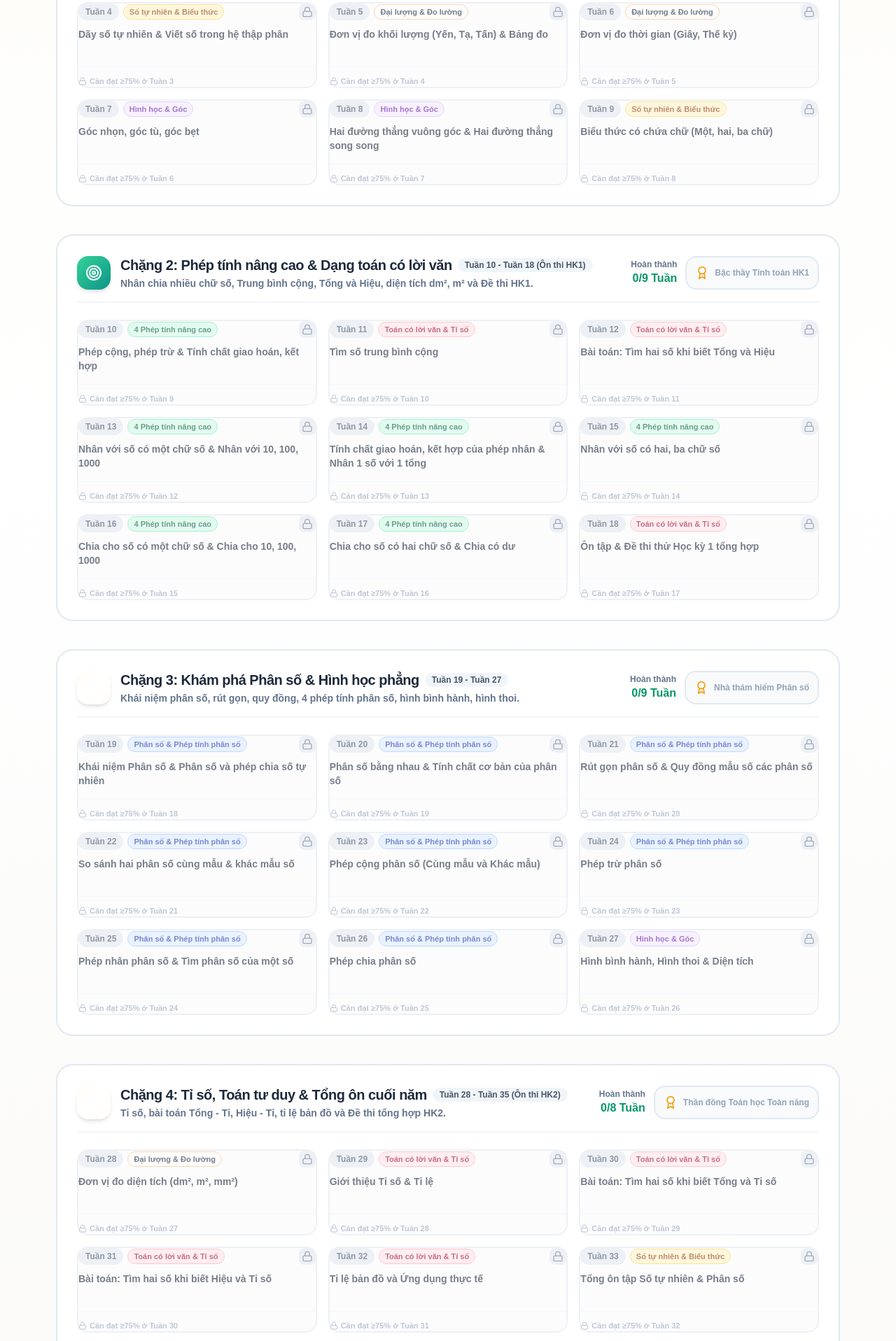
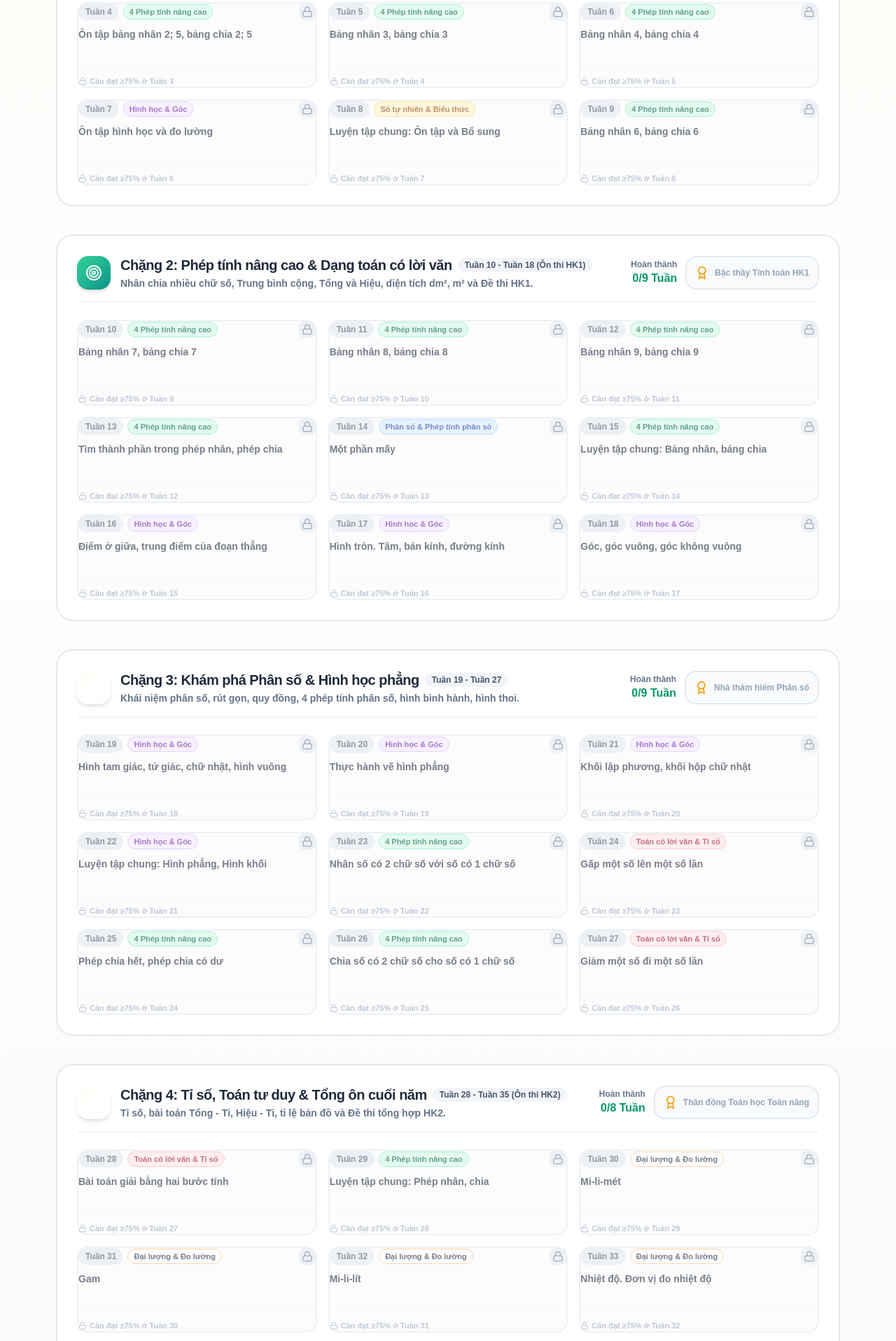
Before and after one commit to ThaiAnhTuan15/toan3-kntt, a Next.js app in the folder apps/web/: page /student in a window 1280 px wide. Shown: the part 880-2797 px from the top of the page at 70% size. Built offline with nearby package versions, Linux system fonts and the light colour scheme; no server answers.

Commit message:
Update Math 3 metadata from textbook

```diff
--- a/apps/web/src/components/RoadmapView.jsx
+++ b/apps/web/src/components/RoadmapView.jsx
@@ -94,7 +94,7 @@ export const RoadmapView = ({ onStartQuiz }) => {
     if (isGrade7) {
       return isMath ? 'Chinh Phục Toán Lớp 7 (GDPT 2018) 🚀' : 'Hành Trình Khám Phá Ngữ Văn Lớp 7 📖';
     }
-    return isMath ? 'Chinh Phục Thế Giới Toán Lớp 4 🌟' : 'Hành Trình Khám Phá Tiếng Việt 4 📖';
+    return isMath ? 'Chinh Phục Thế Giới Toán Lớp 3 🌟' : 'Hành Trình Khám Phá Tiếng Việt 3 📖';
   };
 
   const getBannerDesc = () => {
--- a/apps/web/src/data/questionBank.js
+++ b/apps/web/src/data/questionBank.js
@@ -63,41 +63,41 @@ export const TOPIC_CATEGORIES = [
 ];
 
 export const WEEKS_METADATA = {
-  1: { title: "Ôn tập các số đến 100 000 & Hàng, Lớp", stage: 1, category: "natural_num" },
-  2: { title: "Số có nhiều chữ số (Triệu và Lớp triệu)", stage: 1, category: "natural_num" },
-  3: { title: "So sánh số có nhiều chữ số & Làm tròn số", stage: 1, category: "natural_num" },
-  4: { title: "Dãy số tự nhiên & Viết số trong hệ thập phân", stage: 1, category: "natural_num" },
-  5: { title: "Đơn vị đo khối lượng (Yến, Tạ, Tấn) & Bảng đo", stage: 1, category: "measurement" },
-  6: { title: "Đơn vị đo thời gian (Giây, Thế kỷ)", stage: 1, category: "measurement" },
-  7: { title: "Góc nhọn, góc tù, góc bẹt", stage: 1, category: "geometry" },
-  8: { title: "Hai đường thẳng vuông góc & Hai đường thẳng song song", stage: 1, category: "geometry" },
-  9: { title: "Biểu thức có chứa chữ (Một, hai, ba chữ)", stage: 1, category: "natural_num" },
-  10: { title: "Phép cộng, phép trừ & Tính chất giao hoán, kết hợp", stage: 2, category: "operations" },
-  11: { title: "Tìm số trung bình cộng", stage: 2, category: "word_problems" },
-  12: { title: "Bài toán: Tìm hai số khi biết Tổng và Hiệu", stage: 2, category: "word_problems" },
-  13: { title: "Nhân với số có một chữ số & Nhân với 10, 100, 1000", stage: 2, category: "operations" },
-  14: { title: "Tính chất giao hoán, kết hợp của phép nhân & Nhân 1 số với 1 tổng", stage: 2, category: "operations" },
-  15: { title: "Nhân với số có hai, ba chữ số", stage: 2, category: "operations" },
-  16: { title: "Chia cho số có một chữ số & Chia cho 10, 100, 1000", stage: 2, category: "operations" },
-  17: { title: "Chia cho số có hai chữ số & Chia có dư", stage: 2, category: "operations" },
-  18: { title: "Ôn tập & Đề thi thử Học kỳ 1 tổng hợp", stage: 2, category: "word_problems" },
-  19: { title: "Khái niệm Phân số & Phân số và phép chia số tự nhiên", stage: 3, category: "fractions" },
-  20: { title: "Phân số bằng nhau & Tính chất cơ bản của phân số", stage: 3, category: "fractions" },
-  21: { title: "Rút gọn phân số & Quy đồng mẫu số các phân số", stage: 3, category: "fractions" },
-  22: { title: "So sánh hai phân số cùng mẫu & khác mẫu số", stage: 3, category: "fractions" },
-  23: { title: "Phép cộng phân số (Cùng mẫu và Khác mẫu)", stage: 3, category: "fractions" },
-  24: { title: "Phép trừ phân số", stage: 3, category: "fractions" },
-  25: { title: "Phép nhân phân số & Tìm phân số của một số", stage: 3, category: "fractions" },
-  26: { title: "Phép chia phân số", stage: 3, category: "fractions" },
-  27: { title: "Hình bình hành, Hình thoi & Diện tích", stage: 3, category: "geometry" },
-  28: { title: "Đơn vị đo diện tích (dm², m², mm²)", stage: 4, category: "measurement" },
-  29: { title: "Giới thiệu Tỉ số & Tỉ lệ", stage: 4, category: "word_problems" },
-  30: { title: "Bài toán: Tìm hai số khi biết Tổng và Tỉ số", stage: 4, category: "word_problems" },
-  31: { title: "Bài toán: Tìm hai số khi biết Hiệu và Tỉ số", stage: 4, category: "word_problems" },
-  32: { title: "Tỉ lệ bản đồ và Ứng dụng thực tế", stage: 4, category: "word_problems" },
-  33: { title: "Tổng ôn tập Số tự nhiên & Phân số", stage: 4, category: "natural_num" },
-  34: { title: "Tổng ôn tập Hình học & Đại lượng đo lường", stage: 4, category: "geometry" },
-  35: { title: "Đề thi thử Học kỳ 2 & Chinh phục Toán Lớp 4", stage: 4, category: "word_problems" }
+  1: { title: "Ôn tập các số đến 1000", stage: 1, category: "natural_num" },
+  2: { title: "Ôn tập phép cộng, phép trừ trong phạm vi 1000", stage: 1, category: "operations" },
+  3: { title: "Tìm thành phần trong phép cộng, phép trừ", stage: 1, category: "operations" },
+  4: { title: "Ôn tập bảng nhân 2; 5, bảng chia 2; 5", stage: 1, category: "operations" },
+  5: { title: "Bảng nhân 3, bảng chia 3", stage: 1, category: "operations" },
+  6: { title: "Bảng nhân 4, bảng chia 4", stage: 1, category: "operations" },
+  7: { title: "Ôn tập hình học và đo lường", stage: 1, category: "geometry" },
+  8: { title: "Luyện tập chung: Ôn tập và Bổ sung", stage: 1, category: "natural_num" },
+  9: { title: "Bảng nhân 6, bảng chia 6", stage: 1, category: "operations" },
+  10: { title: "Bảng nhân 7, bảng chia 7", stage: 2, category: "operations" },
+  11: { title: "Bảng nhân 8, bảng chia 8", stage: 2, category: "operations" },
+  12: { title: "Bảng nhân 9, bảng chia 9", stage: 2, category: "operations" },
+  13: { title: "Tìm thành phần trong phép nhân, phép chia", stage: 2, category: "operations" },
+  14: { title: "Một phần mấy", stage: 2, category: "fractions" },
+  15: { title: "Luyện tập chung: Bảng nhân, bảng chia", stage: 2, category: "operations" },
+  16: { title: "Điểm ở giữa, trung điểm của đoạn thẳng", stage: 2, category: "geometry" },
+  17: { title: "Hình tròn. Tâm, bán kính, đường kính", stage: 2, category: "geometry" },
+  18: { title: "Góc, góc vuông, góc không vuông", stage: 2, category: "geometry" },
+  19: { title: "Hình tam giác, tứ giác, chữ nhật, hình vuông", stage: 3, category: "geometry" },
+  20: { title: "Thực hành vẽ hình phẳng", stage: 3, category: "geometry" },
+  21: { title: "Khối lập phương, khối hộp chữ nhật", stage: 3, category: "geometry" },
+  22: { title: "Luyện tập chung: Hình phẳng, Hình khối", stage: 3, category: "geometry" },
+  23: { title: "Nhân số có 2 chữ số với số có 1 chữ số", stage: 3, category: "operations" },
+  24: { title: "Gấp một số lên một số lần", stage: 3, category: "word_problems" },
+  25: { title: "Phép chia hết, phép chia có dư", stage: 3, category: "operations" },
+  26: { title: "Chia số có 2 chữ số cho số có 1 chữ số", stage: 3, category: "operations" },
+  27: { title: "Giảm một số đi một số lần", stage: 3, category: "word_problems" },
+  28: { title: "Bài toán giải bằng hai bước tính", stage: 4, category: "word_problems" },
+  29: { title: "Luyện tập chung: Phép nhân, chia", stage: 4, category: "operations" },
+  30: { title: "Mi-li-mét", stage: 4, category: "measurement" },
+  31: { title: "Gam", stage: 4, category: "measurement" },
+  32: { title: "Mi-li-lít", stage: 4, category: "measurement" },
+  33: { title: "Nhiệt độ. Đơn vị đo nhiệt độ", stage: 4, category: "measurement" },
+  34: { title: "Thực hành đo lường", stage: 4, category: "measurement" },
+  35: { title: "Luyện tập chung cuối năm", stage: 4, category: "word_problems" }
 };
 
 // Combine all 350+ questions across 4 stages
```
